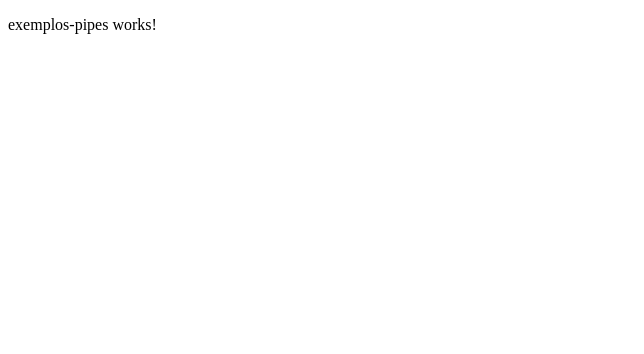
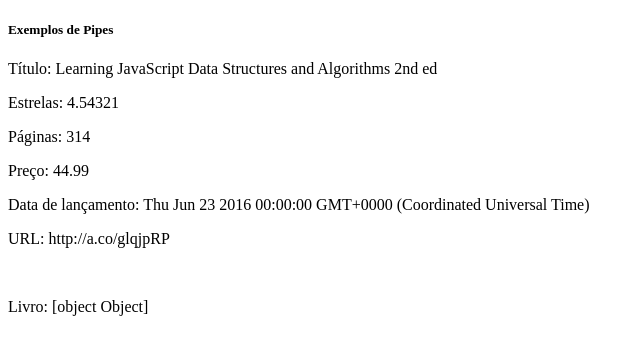
Before and after one commit to iarlenaquiles/pipes-angular4, an Angular app: page / in a window 1280 px wide. Shown: the top 354 px of the page, without its empty margins (0-644 px from the left). Built offline with nearby package versions, Linux system fonts and the light colour scheme.

Commit message:
Mostrando o livro

```diff
--- a/src/app/exemplos-pipes/exemplos-pipes.component.html
+++ b/src/app/exemplos-pipes/exemplos-pipes.component.html
@@ -1,3 +1,10 @@
-<p>
-  exemplos-pipes works!
-</p>
+<h5>Exemplos de Pipes</h5>
+
+<p>Título: {{ livro.titulo}}</p>
+<p>Estrelas: {{ livro.rating }} </p>
+<p>Páginas: {{ livro.numeroPaginas }} </p>
+<p>Preço: {{ livro.preco }} </p>
+<p>Data de lançamento: {{ livro.dataLancamento }} </p>
+<p>URL: {{ livro.url }} </p>
+<br>
+<p>Livro: {{ livro }} </p>
```
